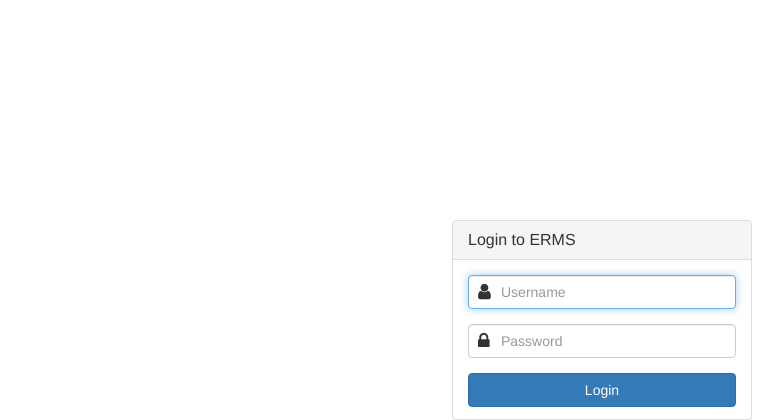
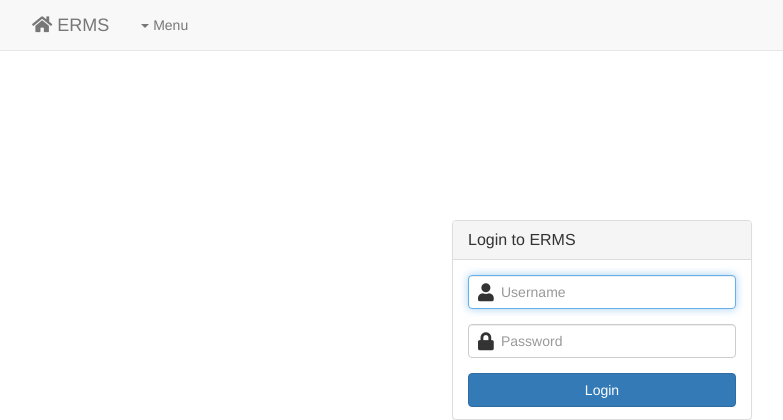
Before and after one commit to peijunz-archive/homework-cs6400-flask-jinja2, a Flask app: template Phase_3_Code/templates/login2.html in a window 1280 px wide. Shown: the top 420 px of the page, without its empty margins (38-821 px from the left). Run offline with Flask 2, Linux system fonts and the light colour scheme; the template is opened without the code that fills it, so the values that code supplies are empty; some libraries are stand-ins or nearby versions.

Commit message:
Adding navbar

```diff
--- a/Phase_3_Code/templates/base.html
+++ b/Phase_3_Code/templates/base.html
@@ -1,3 +1,4 @@
+{# NOTE: This is basic template defining all resources needed #}
 <!doctype html>
 <html lang="en">
   <head>
@@ -8,15 +9,49 @@
     <meta name="theme-color" content="#ffffff">
     <meta charset="utf-8">
     <meta name="viewport" content="width=device-width, initial-scale=1, shrink-to-fit=no">
-
-    <link rel="stylesheet" href="https://maxcdn.bootstrapcdn.com/font-awesome/4.7.0/css/font-awesome.min.css">
+    <link rel="stylesheet" href="https://use.fontawesome.com/releases/v5.1.1/css/all.css" integrity="sha384-O8whS3fhG2OnA5Kas0Y9l3cfpmYjapjI0E4theH4iuMD+pLhbf6JI0jIMfYcK3yZ" crossorigin="anonymous">
+<!--     <link rel="stylesheet" href="https://maxcdn.bootstrapcdn.com/font-awesome/4.7.0/css/font-awesome.min.css"> -->
     <link rel="stylesheet" href="https://maxcdn.bootstrapcdn.com/bootstrap/3.3.7/css/bootstrap.min.css">
     <link rel="stylesheet" href="{{ url_for('static', filename='style.css') }}">
 
   </head>
   <body>
+    <nav class="navbar navbar-default navbar-fixed-top">
+      <div class="container">
+        <div class="navbar-header">
+          <button type="button" class="navbar-toggle" data-toggle="collapse" data-target=".navbar-ex1-collapse">
+                <span class="sr-only">Toggle navigation</span>
+                <span class="icon-bar"></span>
+                <span class="icon-bar"></span>
+                <span class="icon-bar"></span>
+          </button>
+          <a class="navbar-brand" href="/"><span class="fa fa-home"></span> ERMS</a>
+        </div>
+        <div class="collapse navbar-collapse navbar-ex1-collapse">
+        <ul class="nav navbar-nav">
+        <li class="dropdown dropdown">
+          <a href="#" class="dropdown-toggle" data-toggle="dropdown" role="button" aria-haspopup="true" aria-expanded="false"><span class="caret"></span> <span class="hidden-text">Menu</span></a>
+          <ul class="dropdown-menu">
+            <li><a href="add-resource"><span class="fa fa-plus-circle"></span> Add Resource</a></li>
+            <li><a href="add-incident"><span class="fa fa-map-marker-alt"></span> Add Emergency Incident</a></li>
+            <li role="separator" class="divider"></li>
+            <li><a href="search.html"><span class="fa fa-search"></span> Search Resources</a></li>
+            <li role="separator" class="divider"></li>
+            <li><a href="status.html"><span class="fa fa-battery-half"></span> Resource Status</a></li>
+            <li><a href="report.html"><span class="fa fa-file"></span> Resource Report</a></li>
+          </ul>
+        </li>
+        </ul>
+        {% if Username %}
+        <ul class="nav navbar-nav navbar-right">
+          <li><a href="#"><span class="fa fa-user"></span> {{ Username }} </a></li>
+          <li><a href="#"><span class="fa fa-sign-out-alt"></span> Logout </a></li>
+        </ul>
+        {% endif %}
+        </div>
+      </div>
+    </nav>
     <div class="container">
-
     {% block content %}<p>Welcome to Emergency Resource Management System Web Service!<p>{% endblock %}
 
     <!-- Optional JavaScript -->
--- a/Phase_3_Code/templates/login2.html
+++ b/Phase_3_Code/templates/login2.html
@@ -1,6 +1,7 @@
 {% extends "base.html" %}
 {% block title %}Login{% endblock %}
 {% block content %}
+    <h3 align="center" margin="auto"> Welcome to Emergency Resource Management System <h3>
     <div class="login-panel panel panel-default">
         <div class="panel-heading">
             <h3 class="panel-title">Login to ERMS</h3>
```
Also changed, not shown: Phase_3_Code/front.py (+11 -3 lines).
